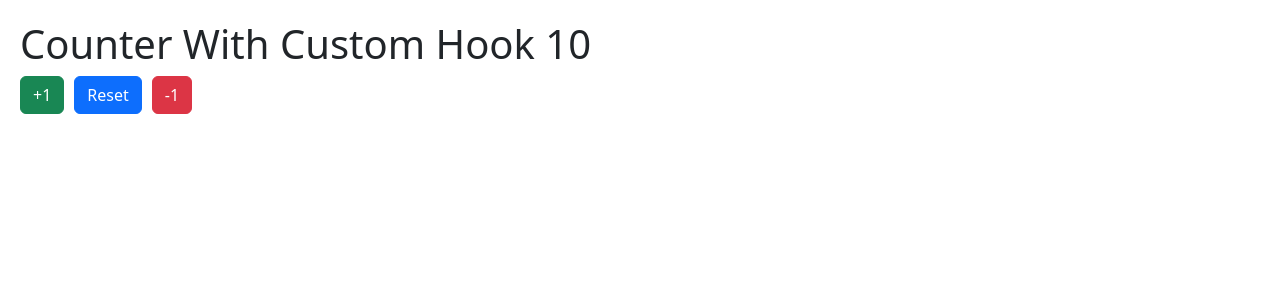
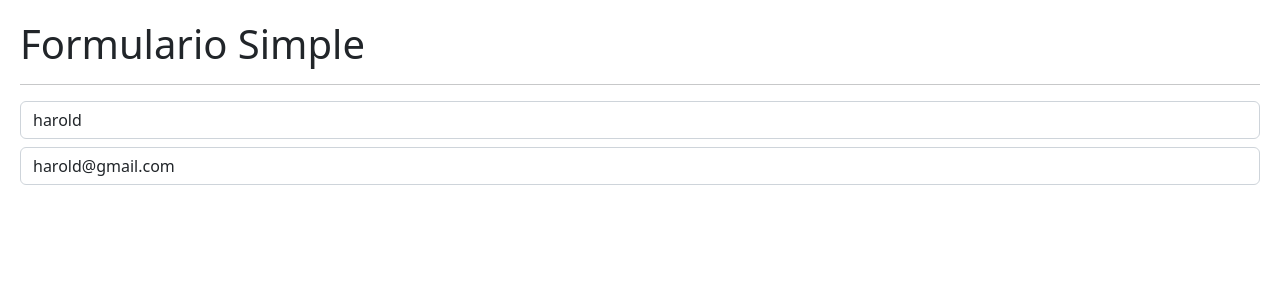
Before and after one commit to harold2tg/05-hook-app, a React (Vite) app: page / in a window 1280 px wide. Shown: the top 300 px of the page. Built offline with nearby package versions, Linux system fonts and the light colour scheme.

Commit message:
118. useEffect - SimpleForm usando el target

```diff
--- /dev/null
+++ b/src/02-useEffect/SimpleForm.jsx
@@ -0,0 +1,41 @@
+import { useState } from "react";
+export const SimpleForm = () => {
+
+  const [formState, setFormState] = useState({
+    username:'harold',
+    email:'harold@gmail.com'
+
+  })
+
+  const {username, email }  = formState;
+
+  const onInputChange = (event) =>  {
+    console.log(event.target.value)
+
+  }
+
+  return (
+    <>
+    <h1>Formulario Simple</h1>
+    <hr />
+    <input type="text"
+           className="form-control"
+           placeholder="Username"
+           name="username"
+           value={username}
+           onChange={onInputChange}
+           />
+    <input type="text"
+           className="form-control mt-2"
+           placeholder="alguien@alguien.com"
+           name="email"
+           value={email}
+           onChange={onInputChange}
+           />
+
+
+    </>
+
+
+  )
+}
--- a/src/main.jsx
+++ b/src/main.jsx
@@ -4,11 +4,13 @@ import './index.css'
 // import {HookApp} from './HookApp'
 import { CounterApp } from './01-useState/CounterApp'
 import { CounterWithCustomHook } from './01-useState/CounterWithCustomHook'
+import {SimpleForm} from './02-useEffect/SimpleForm'
 
 ReactDOM.createRoot(document.getElementById('root')).render(
   <React.StrictMode>
     {/* <HookApp /> */}
     {/* <CounterApp/> */}
-    <CounterWithCustomHook/>
+    {/* <CounterWithCustomHook/> */}
+    <SimpleForm/>
   </React.StrictMode>
 )
```
